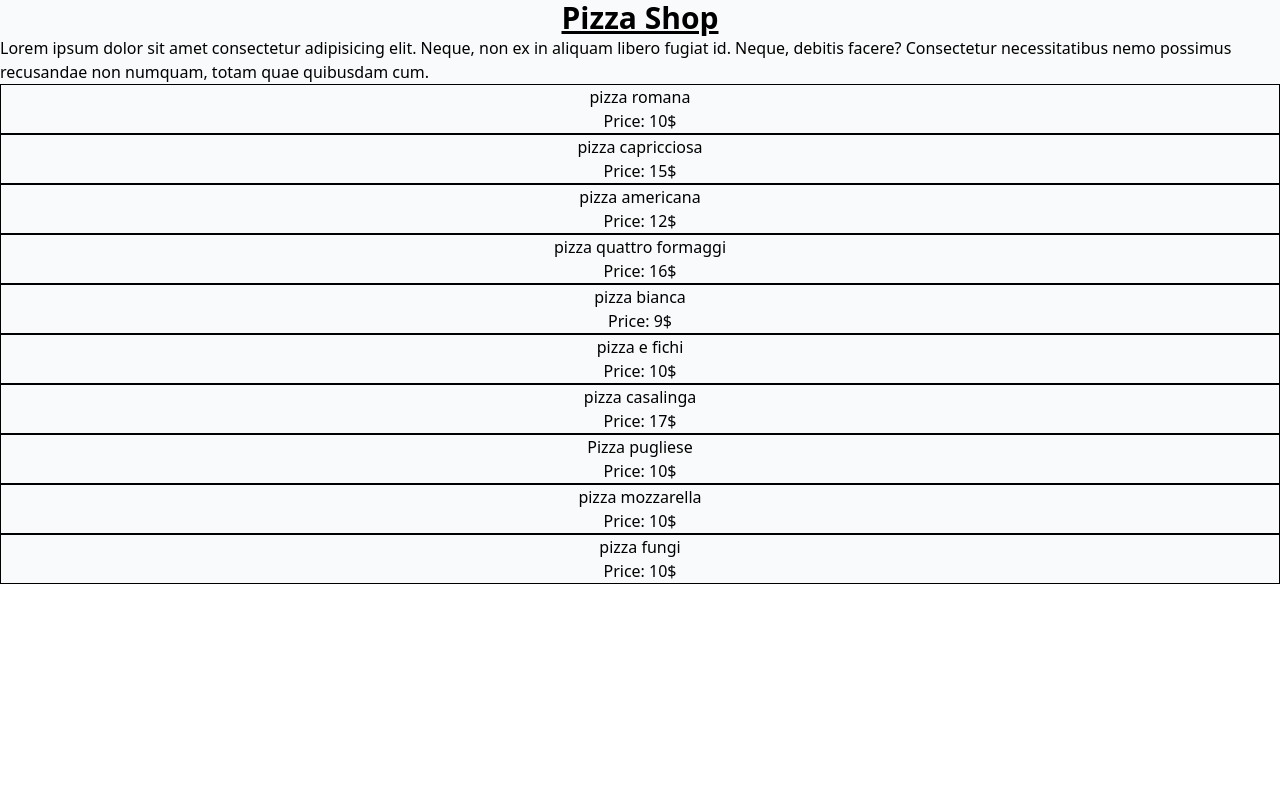
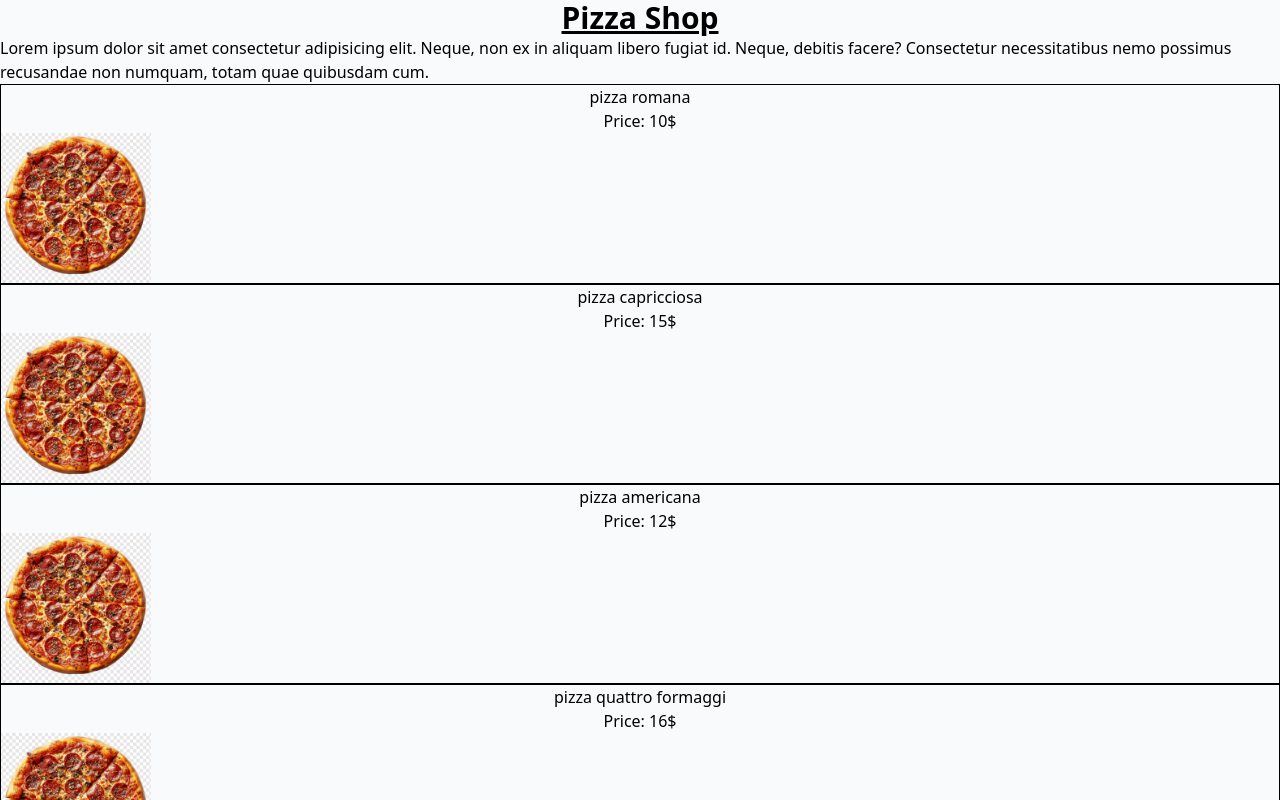
Before and after one commit to edinvnode/pizza-app-nextjs, a Next.js app: page / in a window 1280 px wide. Shown: the top 800 px of the page. Built offline with nearby package versions, Linux system fonts and the light colour scheme.

Commit message:
Added pizza image

```diff
--- a/app/page.tsx
+++ b/app/page.tsx
@@ -1,22 +1,80 @@
+'use client';
+
 import Pizza from '@/comps/Pizza';
+import { useEffect } from 'react';
 
 const data = [
-  { id: 1, name: 'pizza romana', price: '10$' },
-  { id: 2, name: 'pizza capricciosa', price: '15$' },
-  { id: 3, name: 'pizza americana', price: '12$' },
-  { id: 4, name: 'pizza quattro formaggi ', price: '16$' },
-  { id: 5, name: 'pizza bianca', price: '9$' },
-  { id: 6, name: 'pizza e fichi', price: '10$' },
-  { id: 7, name: 'pizza casalinga ', price: '17$' },
-  { id: 8, name: 'Pizza pugliese', price: '10$' },
-  { id: 9, name: 'pizza mozzarella', price: '10$' },
-  { id: 10, name: 'pizza fungi', price: '10$' },
+  {
+    id: 1,
+    name: 'pizza romana',
+    price: '10$',
+    image: '/pizza.jpg',
+  },
+  {
+    id: 2,
+    name: 'pizza capricciosa',
+    price: '15$',
+    image: '/pizza.jpg',
+  },
+  {
+    id: 3,
+    name: 'pizza americana',
+    price: '12$',
+    image: '/pizza.jpg',
+  },
+  {
+    id: 4,
+    name: 'pizza quattro formaggi ',
+    price: '16$',
+    image: '/pizza.jpg',
+  },
+  {
+    id: 5,
+    name: 'pizza bianca',
+    price: '9$',
+    image: '/pizza.jpg',
+  },
+  {
+    id: 6,
+    name: 'pizza e fichi',
+    price: '10$',
+    image: '/pizza.jpg',
+  },
+  {
+    id: 7,
+    name: 'pizza casalinga ',
+    price: '17$',
+    image: '/pizza.jpg',
+  },
+  {
+    id: 8,
+    name: 'Pizza pugliese',
+    price: '10$',
+    image: '/pizza.jpg',
+  },
+  {
+    id: 9,
+    name: 'pizza mozzarella',
+    price: '10$',
+    image: '/pizza.jpg',
+  },
+  {
+    id: 10,
+    name: 'pizza fungi',
+    price: '10$',
+    image: '/pizza.jpg',
+  },
 ];
 
 export default function Home() {
   return (
     <div className="bg-gray-50">
-      <h1 className="text-3xl font-bold underline text-center">Pizza Shop</h1>
+      <h1
+        className="text-3xl font-bold underline text-center"
+        onClick={() => alert('Test!')}
+      >
+        Pizza Shop
+      </h1>
       <p>
         Lorem ipsum dolor sit amet consectetur adipisicing elit. Neque, non ex
         in aliquam libero fugiat id. Neque, debitis facere? Consectetur
--- a/comps/Pizza.tsx
+++ b/comps/Pizza.tsx
@@ -1,9 +1,12 @@
+import Image from 'next/image';
+
 // Define prop type
 type PropType = {
   pizzaData: {
     id: number;
     name: string;
     price: string;
+    image: string;
   };
 };
 
@@ -13,6 +16,13 @@ const Pizza: React.FC<PropType> = ({ pizzaData }) => {
     <div className="border text-center">
       <h2 className="text-center">{pizzaData.name}</h2>
       <p className="text-center">Price: {pizzaData.price}</p>
+      <Image
+        className="text-center"
+        width={150}
+        height={150}
+        src={pizzaData.image as string}
+        alt={pizzaData.name}
+      />
     </div>
   );
 };
```
Also changed, not shown: public/pizza.jpg (added).
